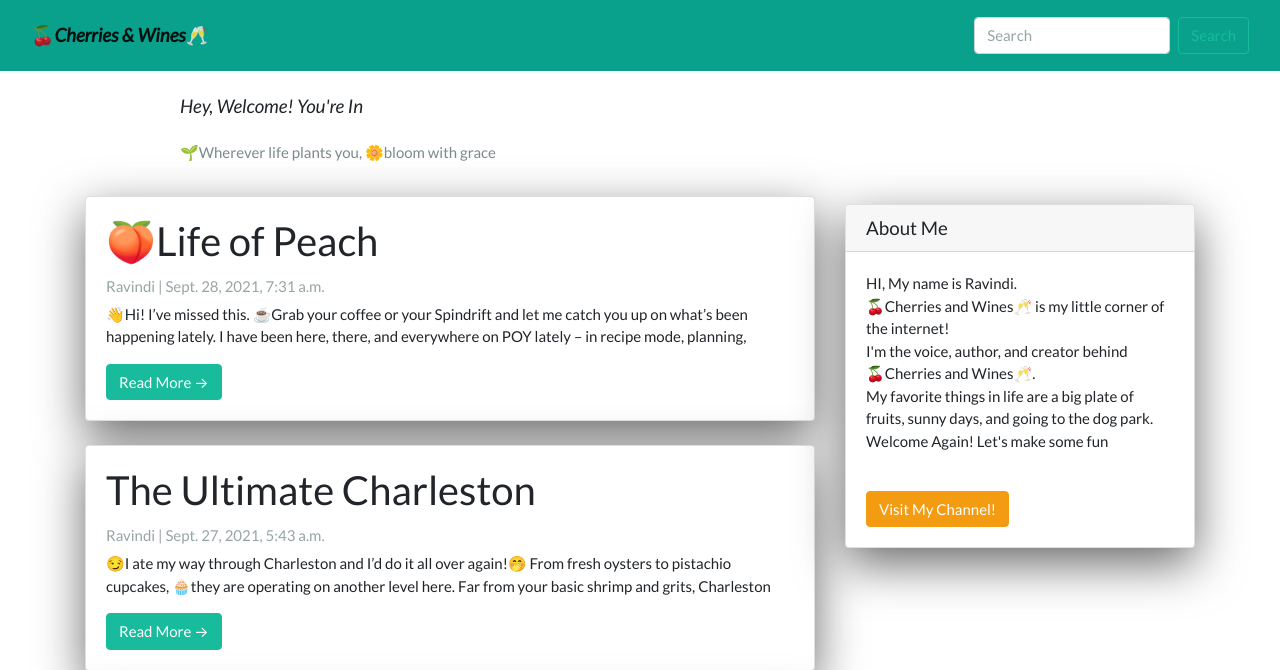
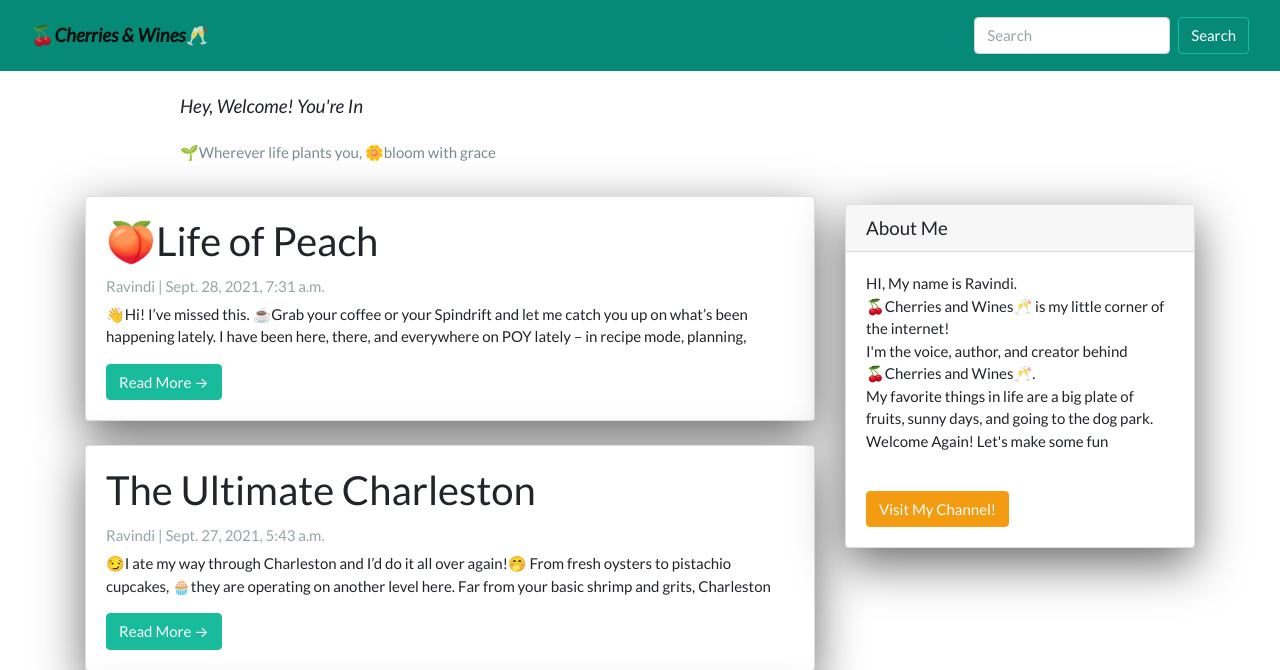
Before and after one commit to NSBM-SPM-2021/github-basics-ravindikumarasinghe, a Django app: page / in a window 1280 px wide. Shown: the top 670 px of the page. Run offline with Django 3.2, Linux system fonts and the light colour scheme; data comes from the database, SQL or seed files in the repository; both versions use the stored data as it was after the commit; some libraries are stand-ins or nearby versions.

Commit message:
Deployment 2.4
error fix

```diff
--- a/App/templates/base.html
+++ b/App/templates/base.html
@@ -13,12 +13,12 @@
 
 <body>
   <!-- Navigation -->
-  <nav class="navbar navbar-light justify-content-between" style="background-color: #09a08c;" id="mainNav">
+  <nav class="navbar navbar-light justify-content-between" style="background-color: #068a78;" id="mainNav">
     <div class="container-fluid">
       <a class="navbar-brand font-weight-bold" href="{% url 'home' %}">🍒<i>Cherries & Wines</i>🥂</a>
       <form class="form-inline">
           <input class="form-control mr-sm-2" type="search" placeholder="Search" aria-label="Search">
-          <button class="btn btn-outline-success my-2 my-sm-0" type="submit">Search</button>
+          <button class="btn btn-outline-success my-2 my-sm-0 " style="color: white;" type="submit">Search</button>
         </form>
       </div>
     </div>
```
Also changed, not shown: db.sqlite3.
